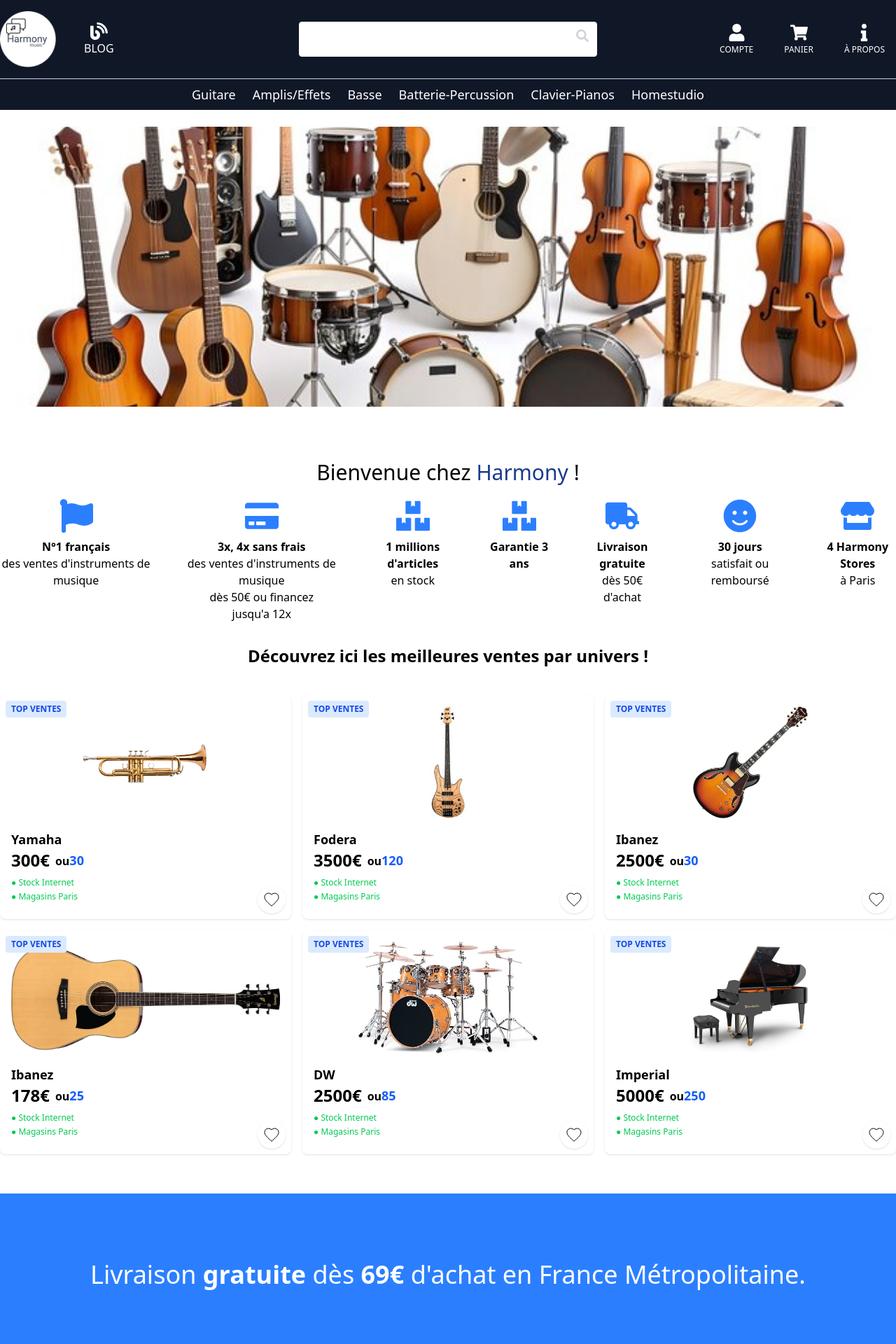
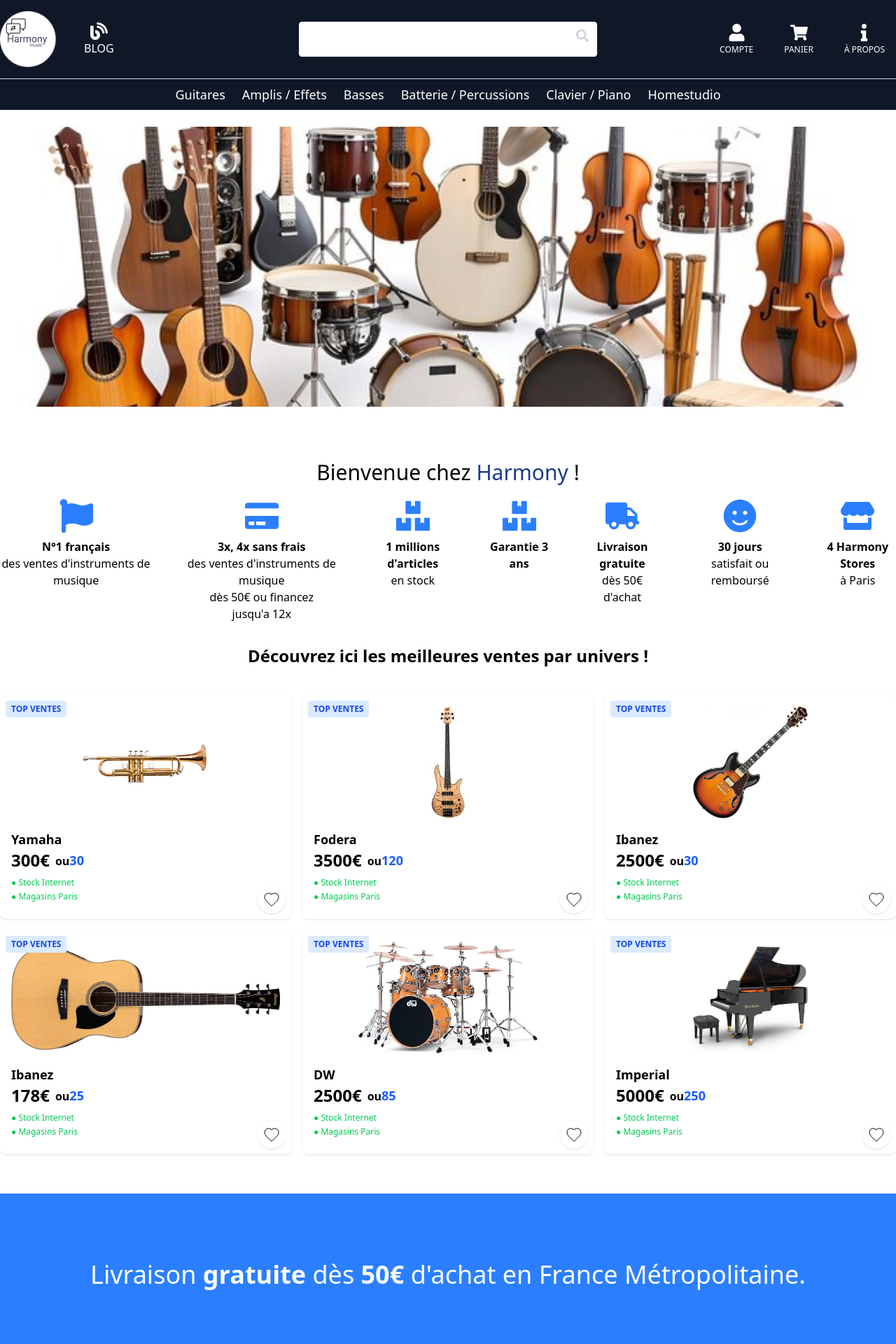
Before and after one commit to Slim-coder20/harmony, a React (Vite) app in the folder harmony-app/: page / in a window 1280 px wide. Shown: the top 1920 px of the page at 70% size. Built offline with nearby package versions, Linux system fonts and the light colour scheme.

Commit message:
correction sur les menus de navigation et la section des nouveaux produits

```diff
--- a/harmony-app/src/components/Nav.jsx
+++ b/harmony-app/src/components/Nav.jsx
@@ -6,27 +6,27 @@ export default function Nav() {
       <ul className="flex gap-6 items-center text-lg font-medium">
         <li>
           <Link to="/" className="hover:text-blue-400 transition">
-            Guitare
+            Guitares
           </Link>
         </li>
         <li>
           <Link to="/" className="hover:text-blue-400 transition">
-            Amplis/Effets
+            Amplis / Effets
           </Link>
         </li>
         <li>
           <Link to="/" className="hover:text-blue-400 transition">
-            Basse
+            Basses
           </Link>
         </li>
         <li>
           <Link to="/" className="hover:text-blue-400 transition">
-            Batterie-Percussion
+            Batterie / Percussions
           </Link>
         </li>
         <li>
           <Link to="/" className="hover:text-blue-400 transition">
-            Clavier-Pianos
+            Clavier / Piano
           </Link>
         </li>
         <li>
--- a/harmony-app/src/pages/Home.jsx
+++ b/harmony-app/src/pages/Home.jsx
@@ -283,7 +283,7 @@ facilement d'itérer sur des données et de retourner un tableau d'éléments
       <div className=" bg-blue-500 w-full p-24 mt-14">
         <h2 className=" text-4xl text-white text-center font-light">
           Livraison <span className=" font-bold">gratuite</span> dès{" "}
-          <span className=" font-bold">69€</span> d'achat en France
+          <span className=" font-bold">50€</span> d'achat en France
           Métropolitaine.
         </h2>
       </div>
```
